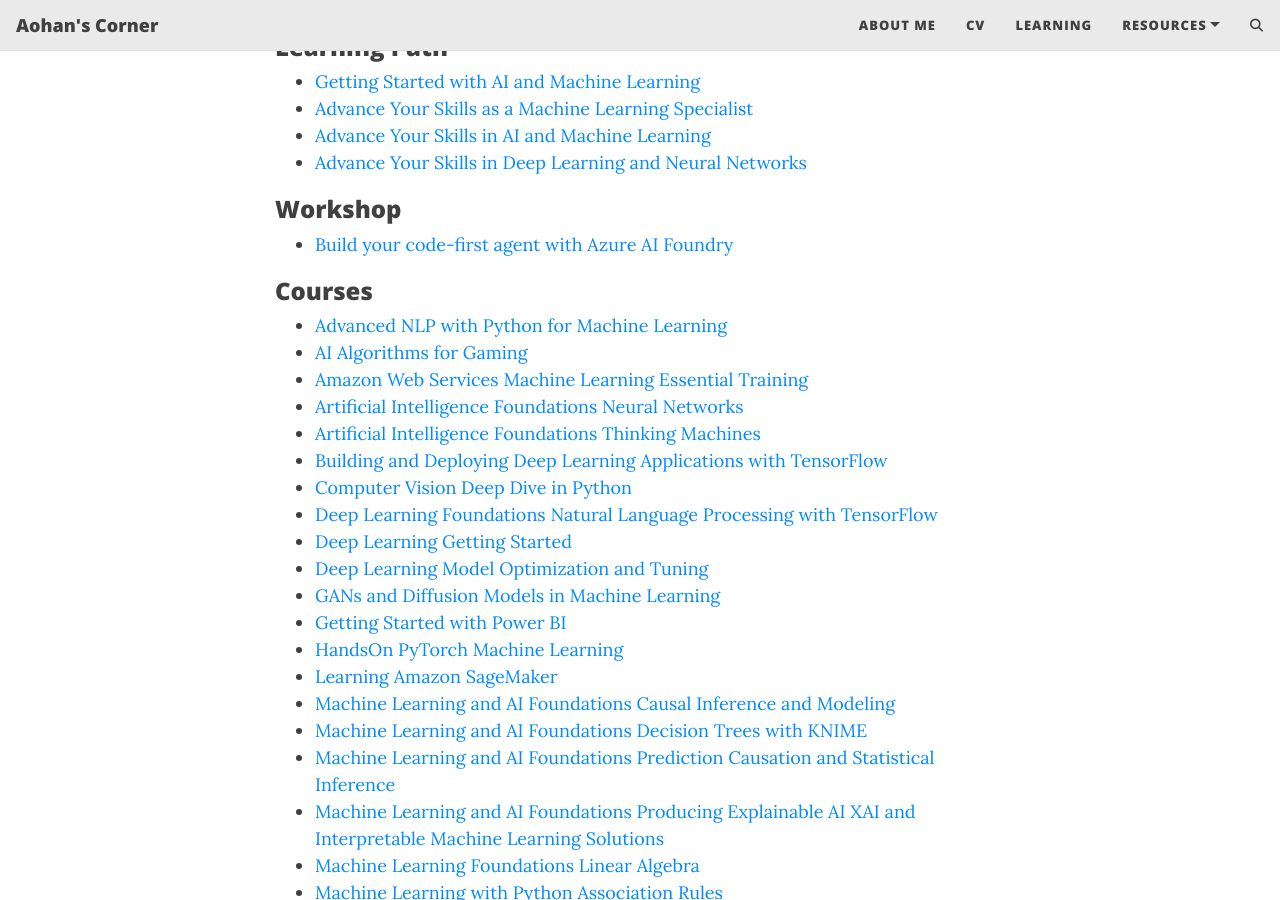
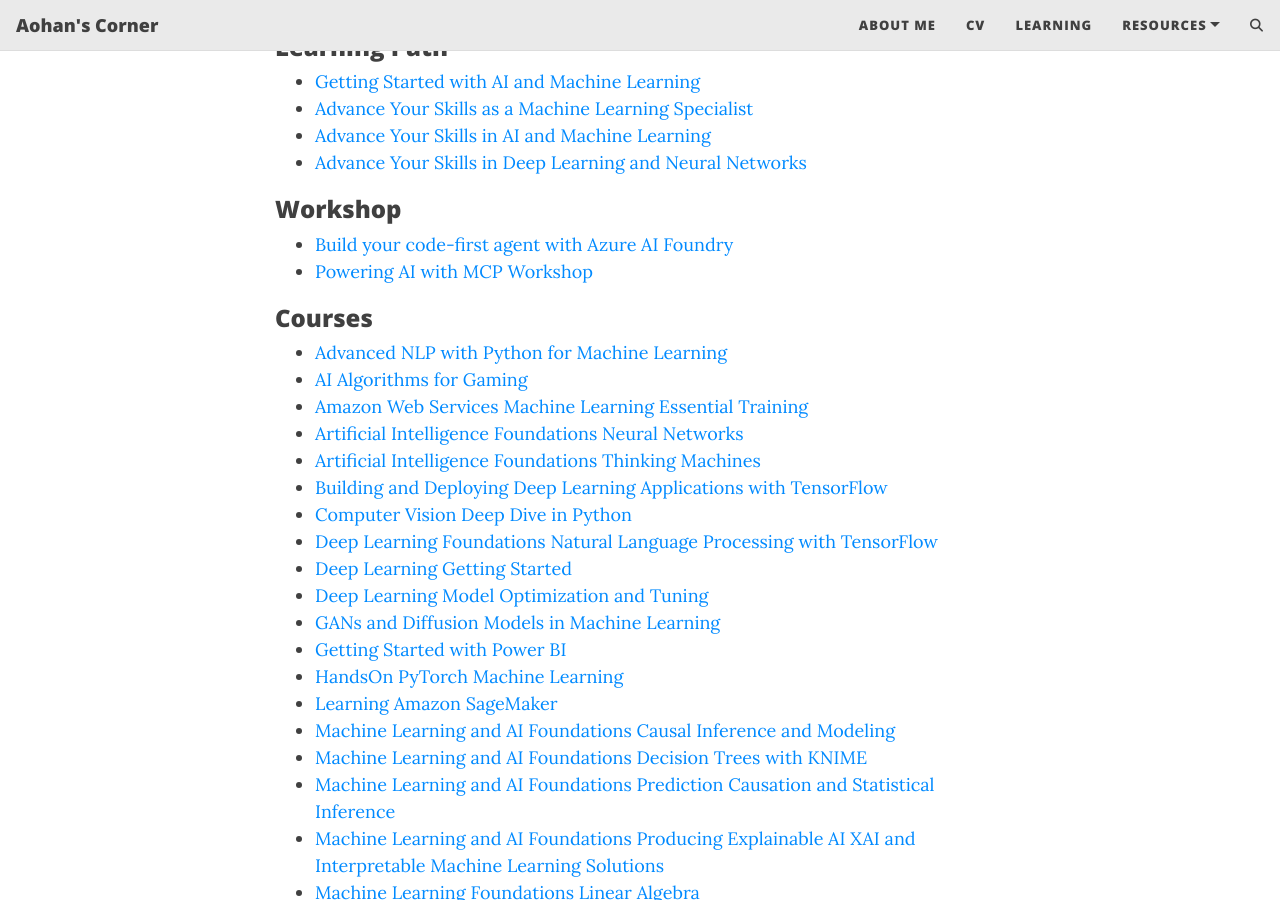
Before and after one commit to heaohan/heaohan.github.io, a Jekyll site: the page built from learning.md, in a window 1280 px wide and 900 px high, scrolled down 714 px. Built offline with Jekyll 4.4.1, drawn with Linux system fonts in a browser that asks for light colours; comment, search, counter and statistics services are not loaded.

Commit message:
Update learning.md

```diff
--- a/learning.md
+++ b/learning.md
@@ -25,6 +25,7 @@
 
 ### Workshop
 - [Build your code-first agent with Azure AI Foundry](https://microsoft.github.io/build-your-first-agent-with-azure-ai-agent-service-workshop/)
+- [Powering AI with MCP Workshop](https://www.eventbrite.sg/e/powering-ai-with-mcp-workshop-tickets-1898434411429)
 
 ### Courses
 
```
